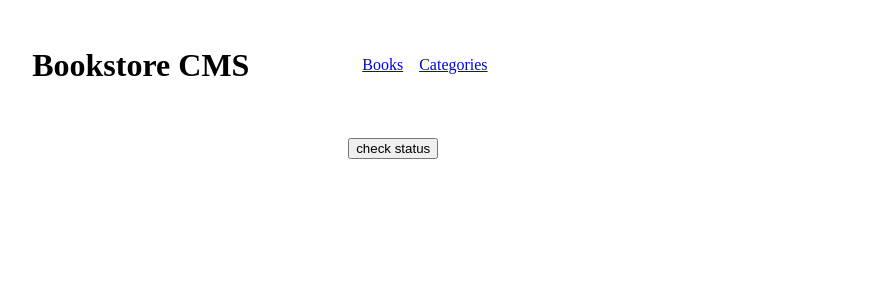
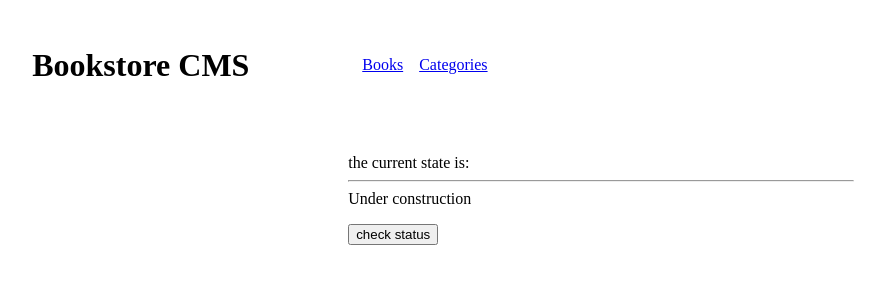
Before and after one commit to MarcoOquendoC/bookstore, a React (Create React App) app: page /categories in a window 1280 px wide. Shown: the top 300 px of the page, without its empty margins (39-924 px from the left). Built offline with nearby package versions, Linux system fonts and the light colour scheme.

Commit message:
Add functionality for "Check status" button

```diff
--- a/src/components/Category.js
+++ b/src/components/Category.js
@@ -1,13 +1,28 @@
 import React from 'react';
+import { useDispatch, useSelector } from 'react-redux';
+import { checkStatus } from '../redux/categories/categories';
 
-const Category = () => (
+const Category = () => {
+  const dispatch = useDispatch();
+  const selector = useSelector((state) => state.categories);
+
+  const checkStatusFetch = () => {
+    dispatch(checkStatus());
+  };
+
+  return (
     <>
       <div className="categories-container">
-      <button type="button">
+        <p>
+          the current state is:
+          <hr />
+          {selector}
+        </p>
+        <button type="button" onClick={checkStatusFetch}>
           check status
         </button>
       </div>
     </>
   );
-
+};
 export default Category;
```
Lines whose indentation alone changed are shown as unchanged.
